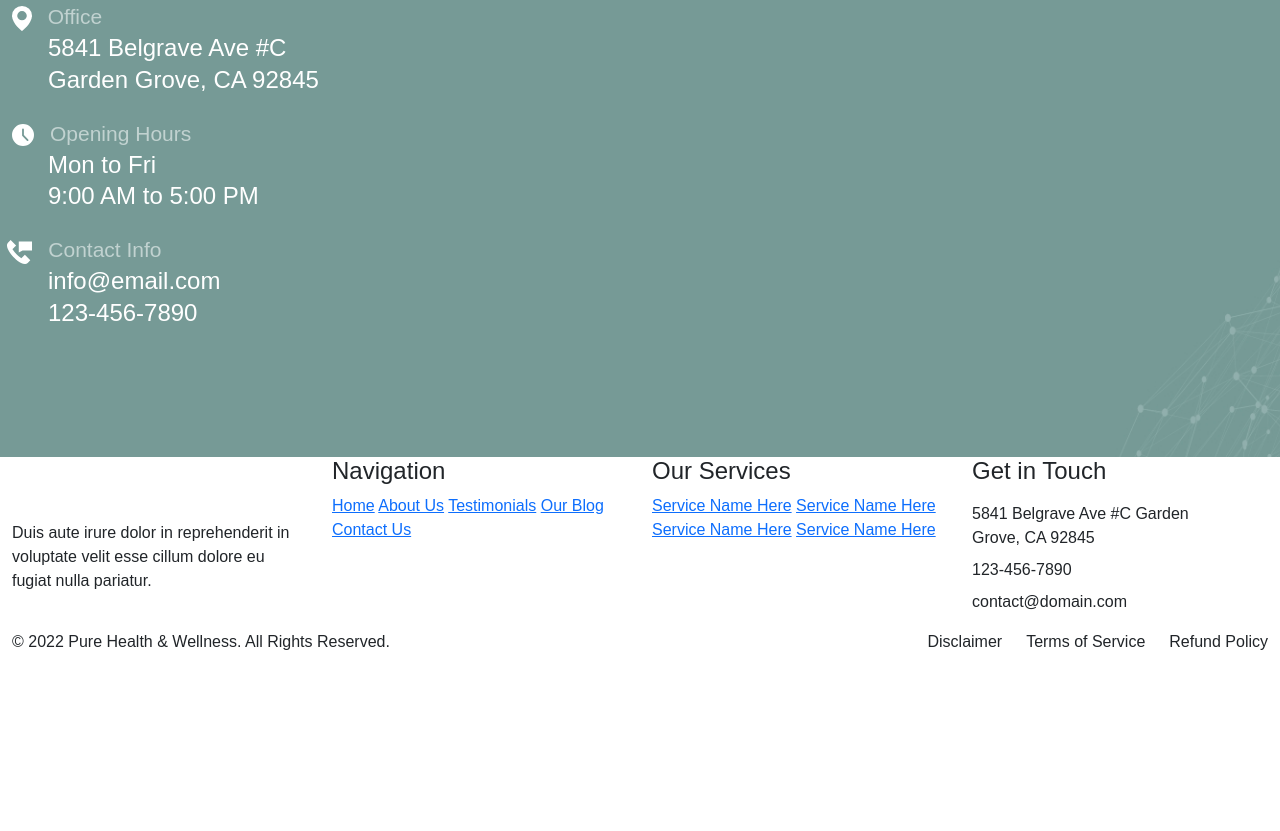
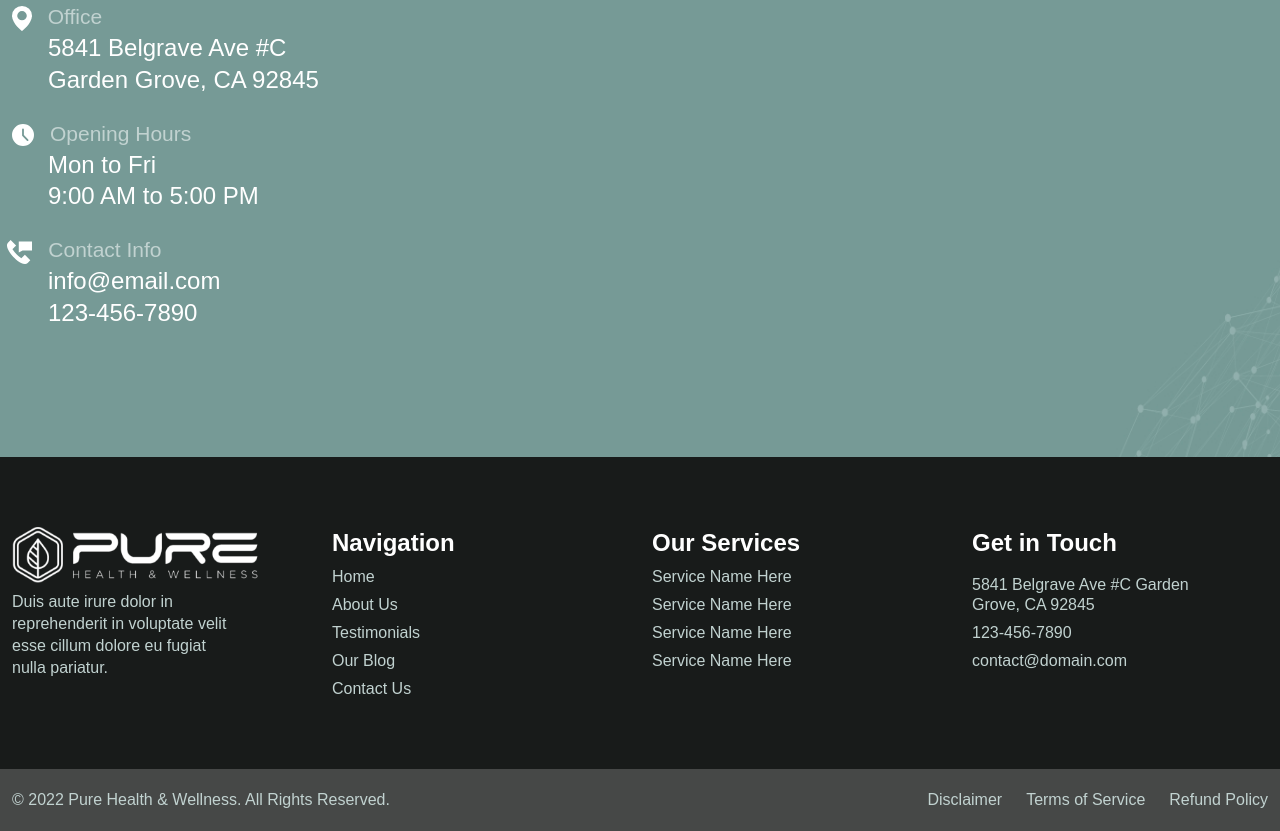
Before and after one commit to ankit-chauhan-codes/pure-health-and-wellness-practice-, a plain HTML site: page index.html in a window 1280 px wide. Shown: the part 7604-8435 px from the top of the page. Before the commit the page ends 8258 px from the top, so only its background shows below. Drawn offline with nearby package versions, Linux system fonts and the light colour scheme; a web font is replaced by a local one.

Commit message:
footer section styled

```diff
--- a/css/style.css
+++ b/css/style.css
@@ -592,3 +592,76 @@ html, body{
     margin-left: -5px;
 }
 /* contact-us */
+
+
+
+/* footer */
+#footer .footer-top{
+    background: #181B1A;
+    background-size: cover;
+}
+
+#footer .footer-top .footer-body{
+    padding-top: 70px;
+    padding-bottom: 70px;
+}
+
+#footer .footer-top .footer-body .footer-text p{
+    font-family: myriad-pro, sans-serif;
+    font-weight: 400;
+    font-style: normal;
+    color: #c1d2d0;
+    font-size: 16px;
+    line-height: 1.375;
+    max-width: 78%;
+}
+
+#footer .footer-top .navigation a,
+#footer .footer-top .our-services a{
+    display: block;
+}
+
+#footer .footer-top .navigation a,
+#footer .footer-top .our-services a{
+    text-decoration: none;
+    font-family: myriad-pro, sans-serif;
+    font-weight: 400;
+    font-style: normal;
+    color: #c1d2d0;
+    font-size: 16px;
+    line-height: 1.25;
+}
+
+#footer .footer-top .footer-body h4{
+    font-family: myriad-pro, sans-serif;
+    font-weight: 700;
+    font-style: normal;
+    color: #FFFFFF;
+    font-size: 24px;
+    line-height: 1.33;
+}
+
+#footer .footer-top .footer-body .contact-us p{
+    font-family: myriad-pro, sans-serif;
+    font-weight: 400;
+    font-style: normal;
+    color: #c1d2d0;
+    font-size: 16px;
+    line-height: 1.25;
+}
+
+#footer .footer-bottom{
+    padding-top: 20px;
+    padding-bottom: 20px;
+    background: #464847;
+}
+
+#footer .footer-bottom p{
+    font-family: myriad-pro, sans-serif;
+    font-weight: 400;
+    font-style: normal;
+    color: #c1d2d0;
+    font-size: 16px;
+    line-height: 1.375;
+}
+/* footer */
```
